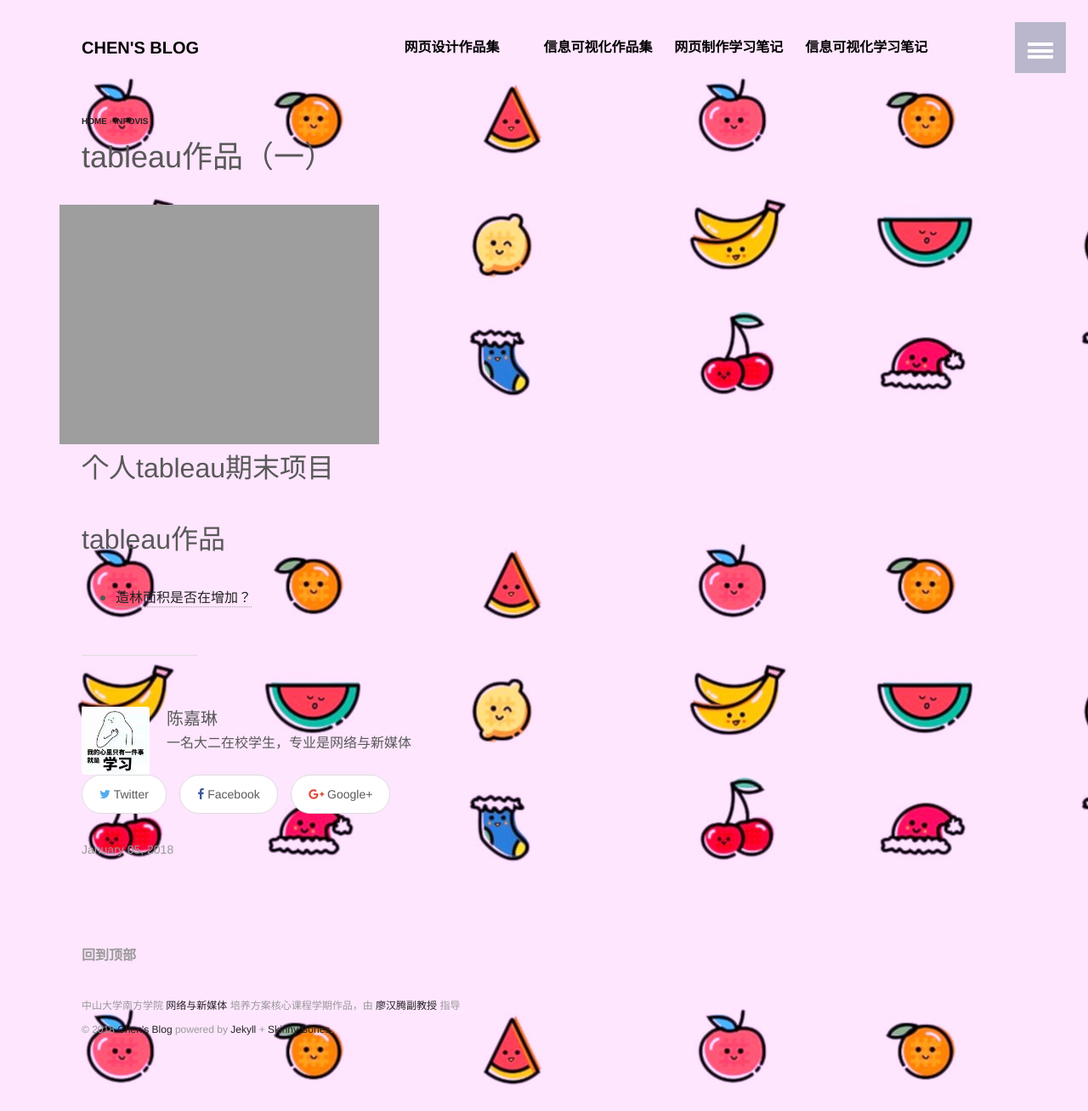
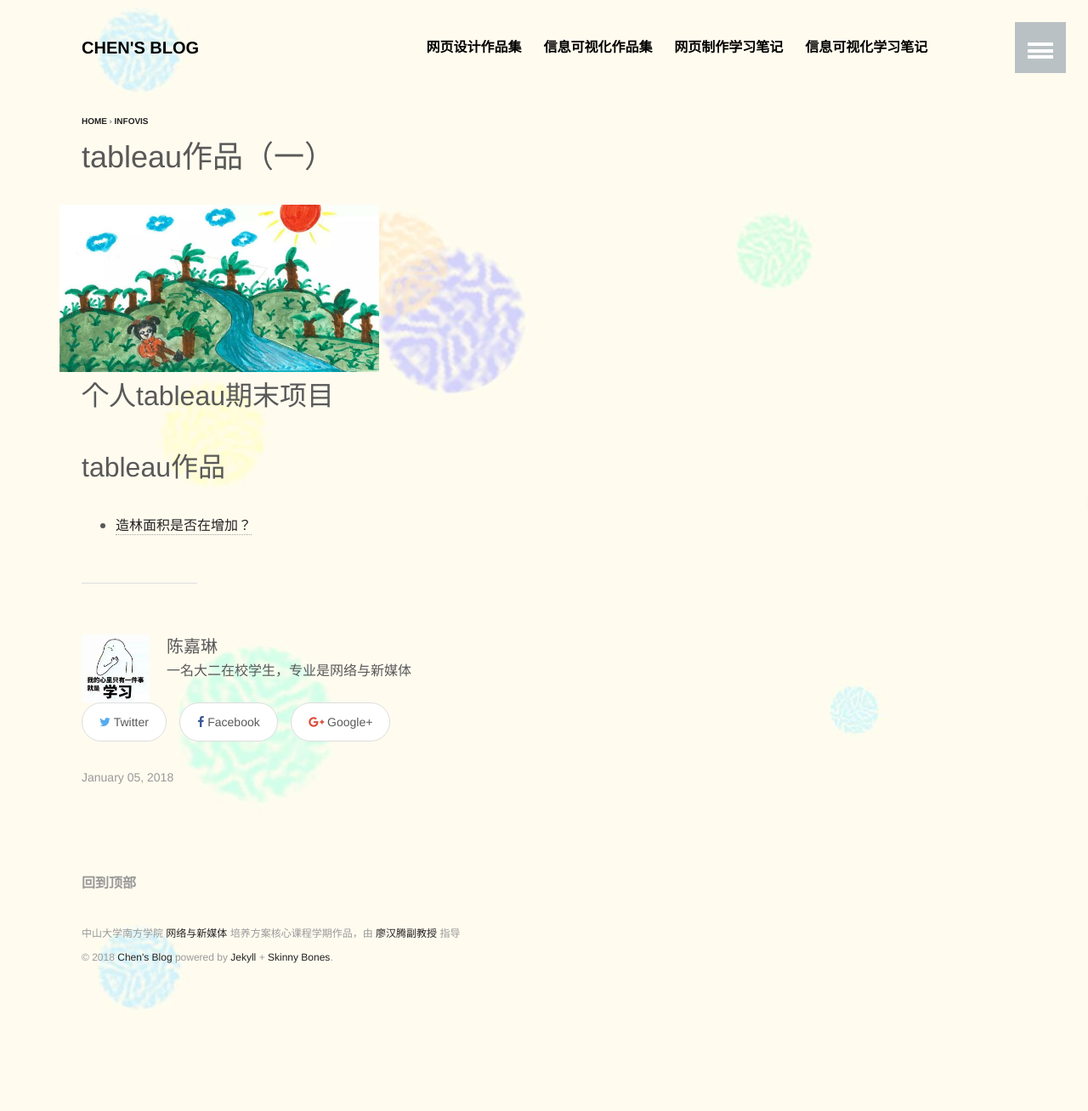
Before and after one commit to Chen-Jia-lin/chen-jia-lin.github, a Jekyll site: the page built from _posts/2017-12-23-infovis-1.md, in a window 1280 px wide. Shown: the whole page at 85% size. Built offline with Jekyll 4.4.1, drawn with Linux system fonts in a browser that asks for light colours; after the commit the page ends 1223 px from its top, so only the background shows below that.

Commit message:
改显示

```diff
--- a/_data/navigation.yml
+++ b/_data/navigation.yml
@@ -1,6 +1,6 @@
 - title: 网页设计作品集
   url: /portfolio/
-- excerpt: 网页制作与设计
+  excerpt: 网页制作与设计
   image: images_tu1.gif
 
 - title: 信息可视化作品集
--- a/_posts/2017-12-23-infovis-1.md
+++ b/_posts/2017-12-23-infovis-1.md
@@ -4,8 +4,8 @@
 date:   2018-01-05 22:07:50 +0800
 categories: infovis visualization
 image:
-  teaser: visualization-tree.jpg
-  feature: visualization-tree.jpg
+  teaser: 2018-1-6-tree.jpg
+  feature: 2018-1-6-tree.jpg
 ---
 
 ## 个人tableau期末项目
```
Also changed, not shown: images/bei_jingtu.jpg.
